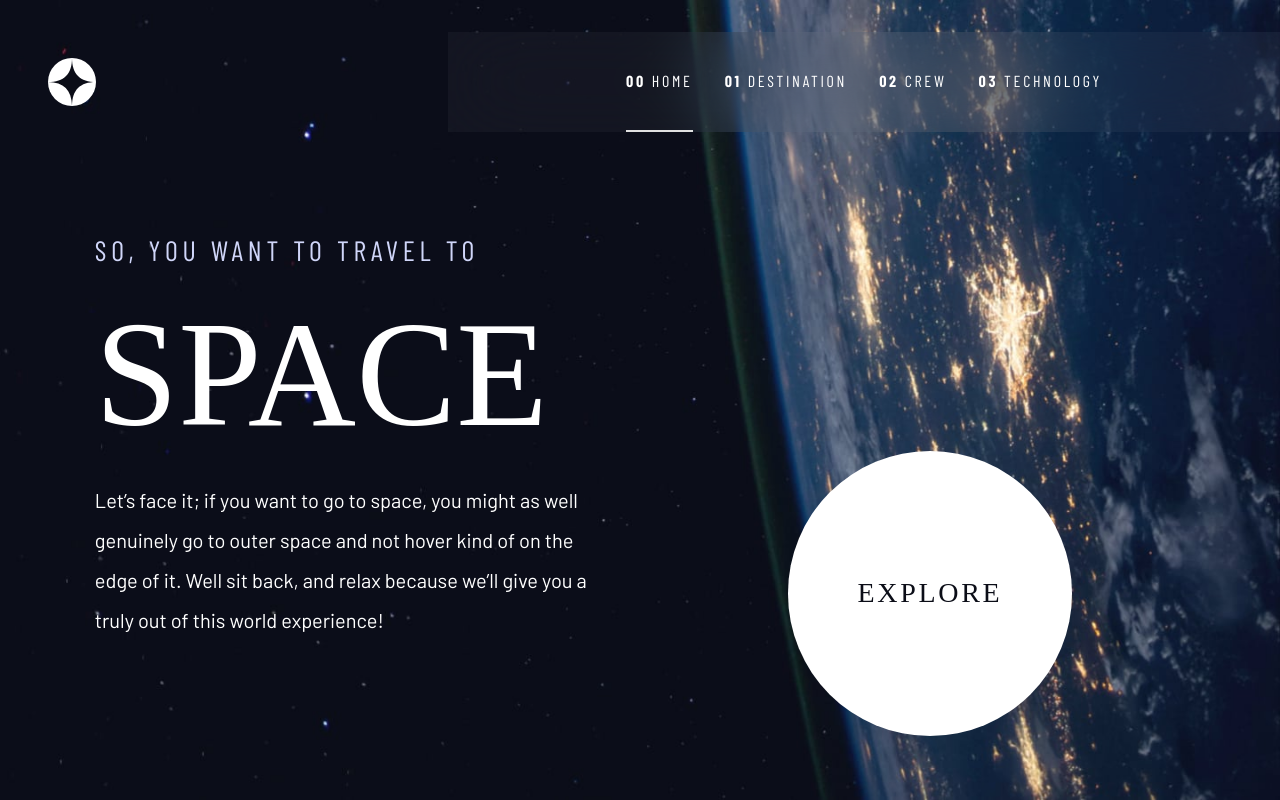
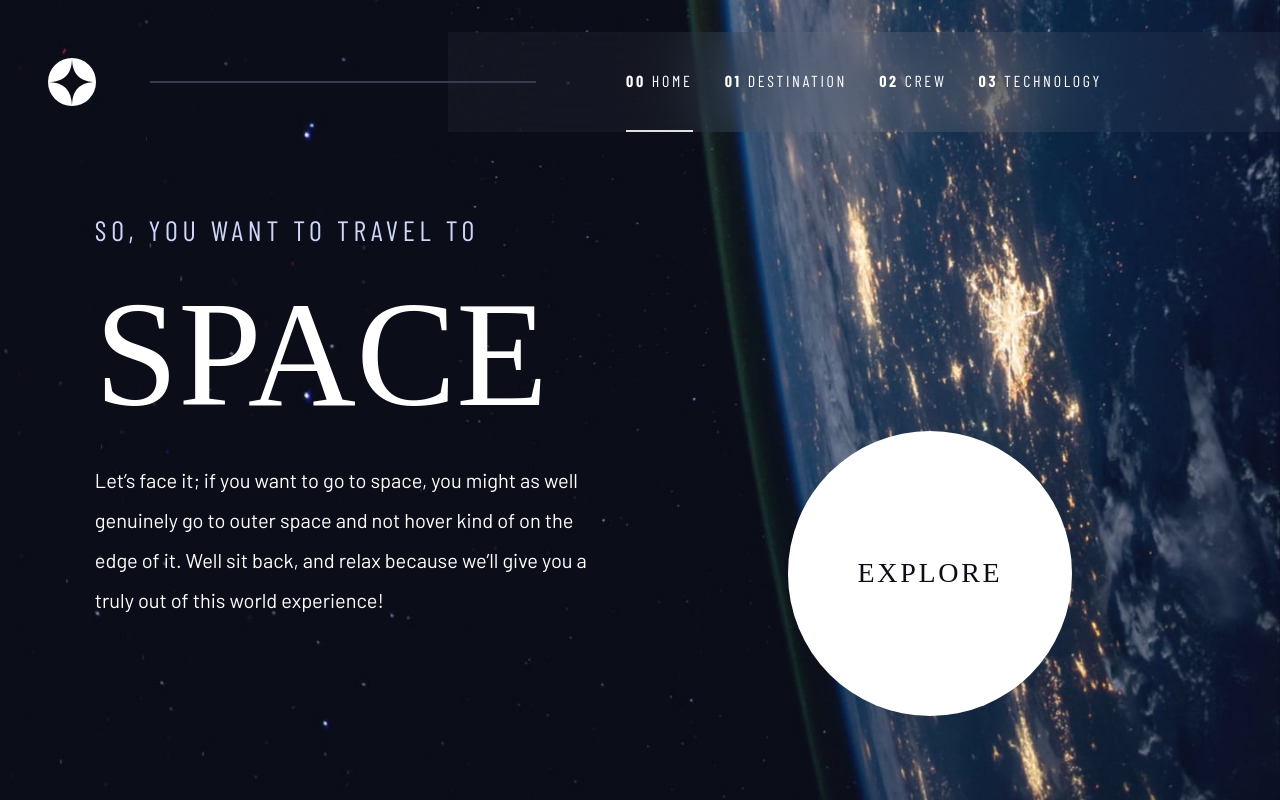
Before and after one commit to rycalingo/space-explorer-mm, a React (Vite) app: page / in a window 1280 px wide. Built offline with nearby package versions, Linux system fonts and the light colour scheme; a web font is replaced by a local one.

Commit message:
Update stage component

```diff
--- a/src/layout/Stage.tsx
+++ b/src/layout/Stage.tsx
@@ -1,4 +1,4 @@
-import { Box, Spacer, Stack } from "@chakra-ui/react";
+import { Box, Flex, Spacer, Stack } from "@chakra-ui/react";
 import Header from "./Header";
 import { NavLink } from "@/elements";
 import { Navbar } from "@/features";
@@ -46,15 +46,13 @@ const Stage = ({ children, ...rest }: Props) => {
 		<>
 			<Header>
 				<Navbar>{navLink_list}</Navbar>
+				<Box as="hr" layerStyle="bar" pos="absolute" left="150px" zIndex="110" w="30%"></Box>
 			</Header>
 			<Box w="100%" minH="100vh" py={[0, 0, 4]} bgPos="top center" bgRepeat="no-repeat" bgSize="cover" objectFit="cover" {...rest}>
-				<Box h="120px"></Box>
-				<Spacer />
-				<Stack w="90%" maxW={["sm, md, lg"]} mx="auto">
-					<Stack direction={["column", "column", "column", "row"]} h={["auto", null, null, "600px"]} justify="flex-end" alignItems="flex-end">
-						{children}
-					</Stack>
-				</Stack>
+				<Box h="100px" pt="40px"></Box>
+				<Box w="90%" maxW={["sm, md, lg"]} mx="auto">
+					{children}
+				</Box>
 			</Box>
 		</>
 	);
--- a/src/pages/index.tsx
+++ b/src/pages/index.tsx
@@ -1,5 +1,5 @@
 import Stage from "@/layout/Stage";
-import { Container, Heading, Text, chakra } from "@chakra-ui/react";
+import { Stack, Container, Heading, Text, chakra } from "@chakra-ui/react";
 
 import bg_desk from "@/assets/home/background-home-desktop.jpg";
 import bg_tablet from "@/assets/home/background-home-tablet.jpg";
@@ -11,6 +11,7 @@ const ChakraStage = chakra(Stage);
 export default function Home() {
 	return (
 		<ChakraStage bgImage={[bg_mobile, bg_tablet, bg_desk]}>
+			<Stack direction={["column", "column", "column", "row"]} h={["auto", null, null, "600px"]} justify="flex-end" alignItems="flex-end">
 				<Container pt={[8, 8, 0]}>
 					<Heading as="h5" variant="h5">
 						SO, YOU WANT TO TRAVEL TO
@@ -23,6 +24,7 @@ export default function Home() {
 				<Container>
 					<ExploreButton to="/destination" />
 				</Container>
+			</Stack>
 		</ChakraStage>
 	);
 }
--- a/src/theme/common/heading.ts
+++ b/src/theme/common/heading.ts
@@ -25,7 +25,7 @@ export const headingStyles = {
     },
     h5: {
       fontFamily: "condensed",
-      fontSize: ["1rem", null, "calc(28/16 * 1rem)",],
+      fontSize: ["1rem", null, "calc(28/16 * 1rem)"],
       letterSpacing: ["calc(2.7/16 * 1rem)", "calc(2.7/16 * 1rem)", "calc(4.75/16 * 1rem)"],
       color: "brand.200",
       mb: ["1rem", "1rem", "1rem"],
--- a/src/theme/index.ts
+++ b/src/theme/index.ts
@@ -26,8 +26,17 @@ const main = {
 
 		link_num: {
 			fontFamily: "condensed",
-			fontSize: "1rem",
+			fontSize: "1em",
 			fontWeight: "700",
+		},
+	},
+
+	layerStyles: {
+
+		bar: {
+			w: "100%",
+			borderWidth: "1px",
+			borderColor: "#383B4B",
 		},
 	},
 
```
Lines whose indentation alone changed are shown as unchanged.
